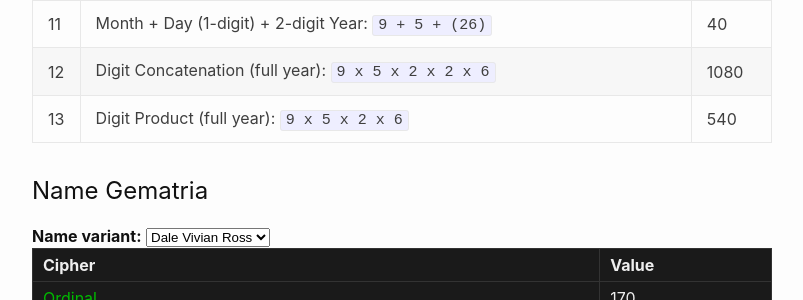
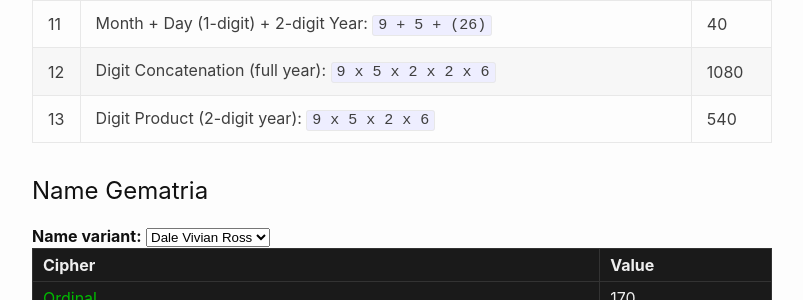
Before and after one commit to dalevross/blog, a Jekyll site: the page built from _posts/2026-09-05-life-by-the-numbers.md, in a window 1280 px wide and 900 px high, scrolled down 878 px. Shown: the part 152-452 px from the top of the window, without its empty margins (238-1041 px from the left). Built offline with Jekyll 4.4.1, drawn with Linux system fonts in a browser that asks for light colours; comment, search, counter and statistics services are not loaded.

Commit message:
Fix mislabeled Digit Product row (2-digit year, not full year)
Row 12's label claimed "full year" but the calculation always used
the 2-digit year, same as the original datenumerology.js multiStr(d,
false, ...) call it was ported from. Only the label was wrong; the
math already matched the source tool.

Co-Authored-By: Claude Sonnet 5 <noreply@anthropic.com>
Claude-Session: https://claude.ai/code/session_01Se3T51NPFPyAXvfkuddY89

```diff
--- a/_posts/2026-09-05-life-by-the-numbers.md
+++ b/_posts/2026-09-05-life-by-the-numbers.md
@@ -56,7 +56,7 @@ function updateDurations() {
 | 10 | Month + Day + 2-digit Year Digits: `(9) + (5) + 2+6` | 22 |
 | 11 | Month + Day (1-digit) + 2-digit Year: `9 + 5 + (26)` | 40 |
 | 12 | Digit Concatenation (full year): `9 x 5 x 2 x 2 x 6` | 1080 |
-| 13 | Digit Product (full year): `9 x 5 x 2 x 6` | 540 |
+| 13 | Digit Product (2-digit year): `9 x 5 x 2 x 6` | 540 |
 
 ## Name Gematria
 
```
Also changed, not shown: other parts of _posts/2026-09-05-life-by-the-numbers.md (+1 -1 lines).
